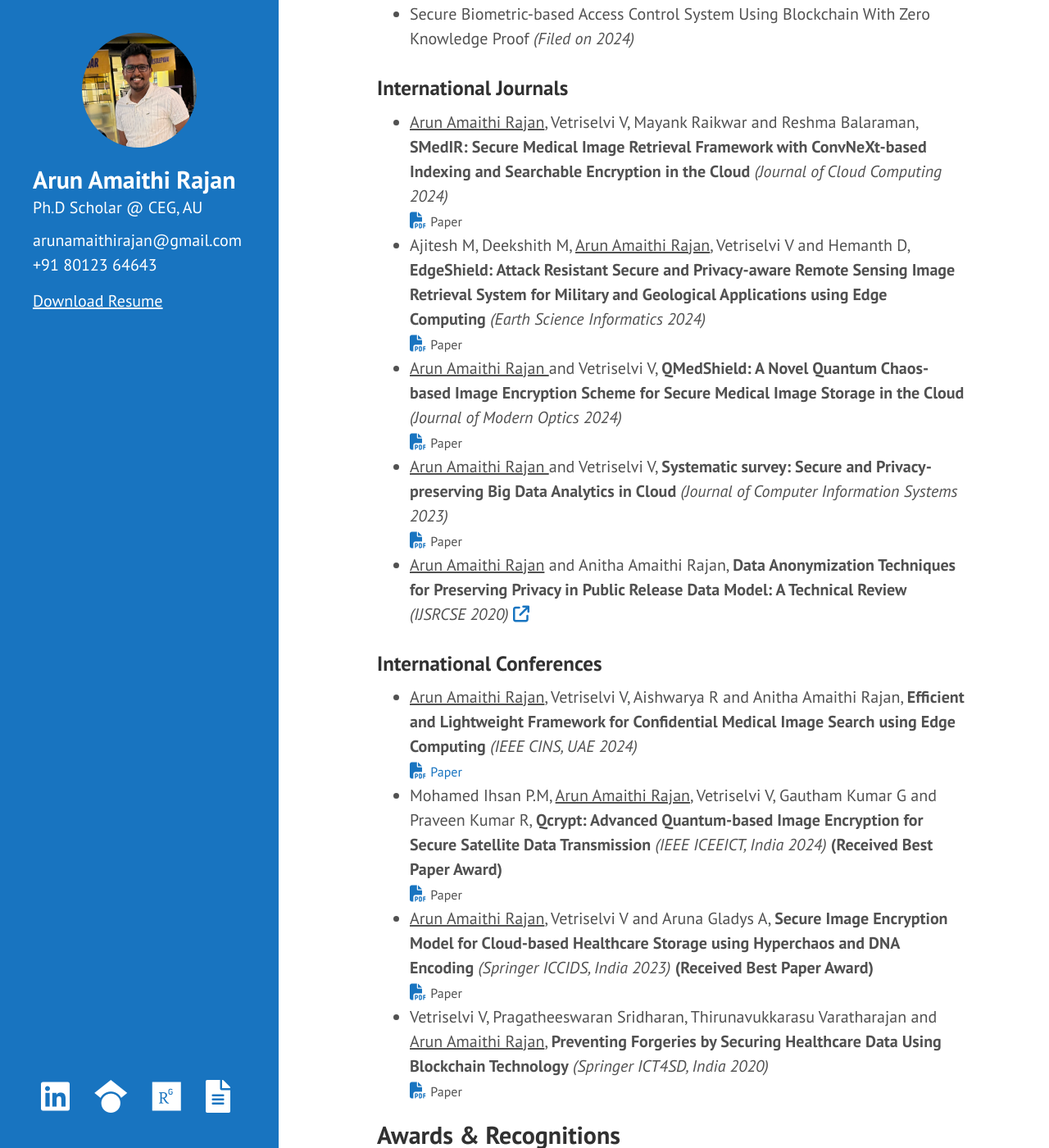
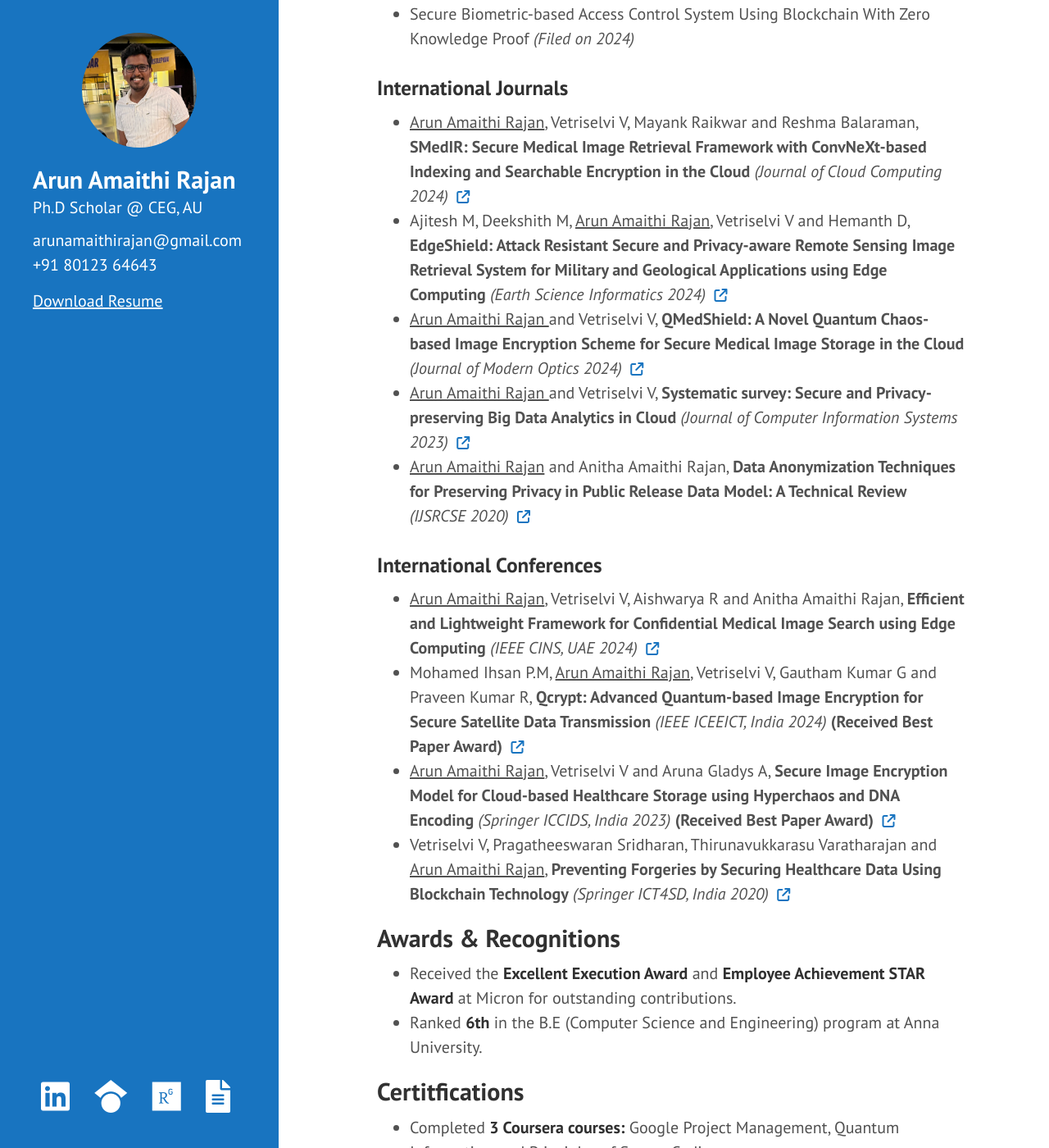
Before and after one commit to arunamaithi/arunamaithi.github.io, a Jekyll site: the page built from index.md, in a window 1280 px wide and 1400 px high, scrolled down 1099 px. Shown: the whole window at 82% size. Built offline with Jekyll 4.4.1, drawn with Linux system fonts in a browser that asks for light colours.

Commit message:
publication link update

```diff
--- a/index.md
+++ b/index.md
@@ -55,45 +55,37 @@ Secure Biometric-based Access Control System Using Blockchain With Zero Knowledg
 
 <li>
 <u>Arun Amaithi Rajan</u>, Vetriselvi V, Mayank Raikwar and Reshma Balaraman, <b>SMedIR: Secure Medical Image Retrieval Framework with ConvNeXt-based Indexing and Searchable Encryption in the Cloud</b> <i>(Journal of Cloud Computing 2024)</i>
-<div>
-    <a href="{{ site.baseurl }}/papers/jcc24.pdf">
-		<i class="fa-solid fa-file-pdf"></i></a>
-	<span style="font-size:80%">Paper</span>
-</div>
+  <a href="{{ site.baseurl }}/papers/jcc24.pdf">
+    <i class="fa-solid fa-arrow-up-right-from-square" style="font-size:16px;padding-left:5px;"></i>
+  </a>
 </li>
 
 <li>
 Ajitesh M, Deekshith M, <u>Arun Amaithi Rajan</u>, Vetriselvi V and Hemanth D, <b>EdgeShield: Attack Resistant Secure and Privacy-aware Remote Sensing Image Retrieval System for Military and Geological Applications using Edge Computing</b> <i>(Earth Science Informatics 2024)</i>
-<div>
-    <a href="{{ site.baseurl }}/papers/esi24.pdf">
-		<i class="fa-solid fa-file-pdf"></i></a>
-	<span style="font-size:80%">Paper</span>
-</div>
+<a href="{{ site.baseurl }}/papers/esi24.pdf">
+    <i class="fa-solid fa-arrow-up-right-from-square" style="font-size:16px;padding-left:5px;"></i>
+</a>
 </li>
 
 <li>
 <u>Arun Amaithi Rajan </u> and Vetriselvi V, <b>QMedShield: A Novel Quantum Chaos-based Image Encryption Scheme for Secure Medical Image Storage in the Cloud</b> <i>(Journal of Modern Optics 2024)</i>
-<div>
-    <a href="{{ site.baseurl }}/papers/jmo24.pdf">
-		<i class="fa-solid fa-file-pdf"></i></a>
-	<span style="font-size:80%">Paper</span>
-</div>
+<a href="{{ site.baseurl }}/papers/jmo24.pdf">
+    <i class="fa-solid fa-arrow-up-right-from-square" style="font-size:16px;padding-left:5px;"></i>
+</a>
 </li>
 
 <li>
 <u>Arun Amaithi Rajan </u> and Vetriselvi V, <b>Systematic survey: Secure and Privacy-preserving Big Data Analytics in Cloud</b> <i>(Journal of Computer Information Systems 2023)</i>
-<div>
-    <a href="{{ site.baseurl }}/papers/survey24.pdf">
-		<i class="fa-solid fa-file-pdf"></i></a>
-	<span style="font-size:80%">Paper</span>
-</div>
+<a href="{{ site.baseurl }}/papers/survey24.pdf">
+    <i class="fa-solid fa-arrow-up-right-from-square" style="font-size:16px;padding-left:5px;"></i>
+</a>
 </li>
 
 <li>
 <u>Arun Amaithi Rajan</u> and Anitha Amaithi Rajan, <b>Data Anonymization Techniques for Preserving Privacy in Public Release Data Model: A Technical Review</b>
   <i>(IJSRCSE 2020)</i>
   <a href="{{ site.baseurl }}/papers/anon2020.pdf">
-    <i class="fa-solid fa-arrow-up-right-from-square"></i>
+    <i class="fa-solid fa-arrow-up-right-from-square" style="font-size:16px;padding-left:5px;"></i>
   </a>
 </li>
 
@@ -104,39 +96,30 @@ Ajitesh M, Deekshith M, <u>Arun Amaithi Rajan</u>, Vetriselvi V and Hemanth D, <
 
 <li>
 <u>Arun Amaithi Rajan</u>, Vetriselvi V, Aishwarya R and Anitha Amaithi Rajan, <b>Efficient and Lightweight Framework for Confidential Medical Image Search using Edge Computing</b> <i>(IEEE CINS, UAE 2024)</i>
-<div>
-    <a href="{{ site.baseurl }}/papers/cins24.pdf">
-		  <i class="fa-solid fa-file-pdf"></i>
-	    <span style="font-size:80%">Paper</span>
-    </a>
-</div>
+<a href="{{ site.baseurl }}/papers/cins24.pdf">
+    <i class="fa-solid fa-arrow-up-right-from-square" style="font-size:16px;padding-left:5px;"></i>
+</a>
 </li>
 
 <li>
 Mohamed Ihsan P.M, <u>Arun Amaithi Rajan</u>, Vetriselvi V, Gautham Kumar G and Praveen Kumar R, <b>Qcrypt: Advanced Quantum-based Image Encryption for Secure Satellite Data Transmission</b> <i>(IEEE ICEEICT, India 2024)</i> <b>(Received Best Paper Award)</b>
-<div>
-    <a href="{{ site.baseurl }}/papers/qc24.pdf">
-		<i class="fa-solid fa-file-pdf"></i></a>
-	<span style="font-size:80%">Paper</span>
-</div>
+<a href="{{ site.baseurl }}/papers/qc24.pdf">
+    <i class="fa-solid fa-arrow-up-right-from-square" style="font-size:16px;padding-left:5px;"></i>
+</a>
 </li>
 
 <li>
 <u>Arun Amaithi Rajan</u>, Vetriselvi V and Aruna Gladys A, <b>Secure Image Encryption Model for Cloud-based Healthcare Storage using Hyperchaos and DNA Encoding</b> <i>(Springer ICCIDS, India 2023)</i> <b>(Received Best Paper Award)</b>
-<div>
-    <a href="{{ site.baseurl }}/papers/ienc23.pdf">
-		<i class="fa-solid fa-file-pdf"></i></a>
-	<span style="font-size:80%">Paper</span>
-</div>
+<a href="{{ site.baseurl }}/papers/ienc24.pdf">
+    <i class="fa-solid fa-arrow-up-right-from-square" style="font-size:16px;padding-left:5px;"></i>
+</a>
 </li>
 
 <li>
 Vetriselvi V, Pragatheeswaran Sridharan, Thirunavukkarasu Varatharajan and <u>Arun Amaithi Rajan</u>, <b>Preventing Forgeries by Securing Healthcare Data Using Blockchain Technology</b> <i>(Springer ICT4SD, India 2020)</i>
-<div>
-    <a href="{{ site.baseurl }}/papers/bc2020.pdf">
-		<i class="fa-solid fa-file-pdf"></i></a>
-	<span style="font-size:80%">Paper</span>
-</div>
+<a href="{{ site.baseurl }}/papers/bc2020.pdf">
+    <i class="fa-solid fa-arrow-up-right-from-square" style="font-size:16px;padding-left:5px;"></i>
+</a>
 </li>
 
 </ul>
```
